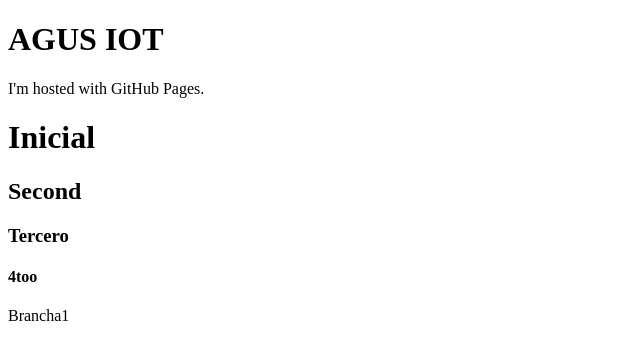
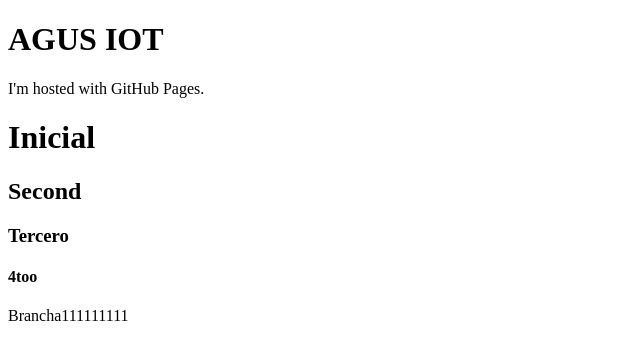
Before and after one commit to aguszur/iot_agus, a plain HTML site: page index.html in a window 1280 px wide. Shown: the full height of the page, 0-640 px from the left. Drawn offline with Linux system fonts and the light colour scheme.

Commit message:
Ahora si, agrego 1111 al final

```diff
--- a/index.html
+++ b/index.html
@@ -7,6 +7,6 @@
 <h2>Second</h2>
 <h3>Tercero</h3>
 <h4>4too</h4>
-<p>Brancha1</p>
+<p>Brancha111111111</p>
 </body>
 </html>
```
